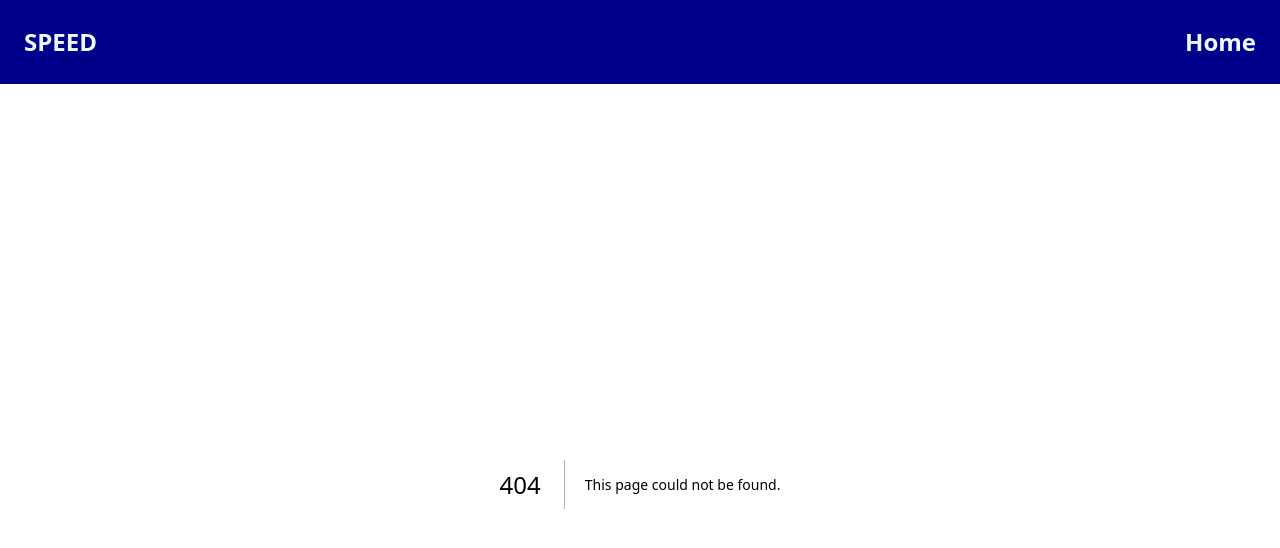
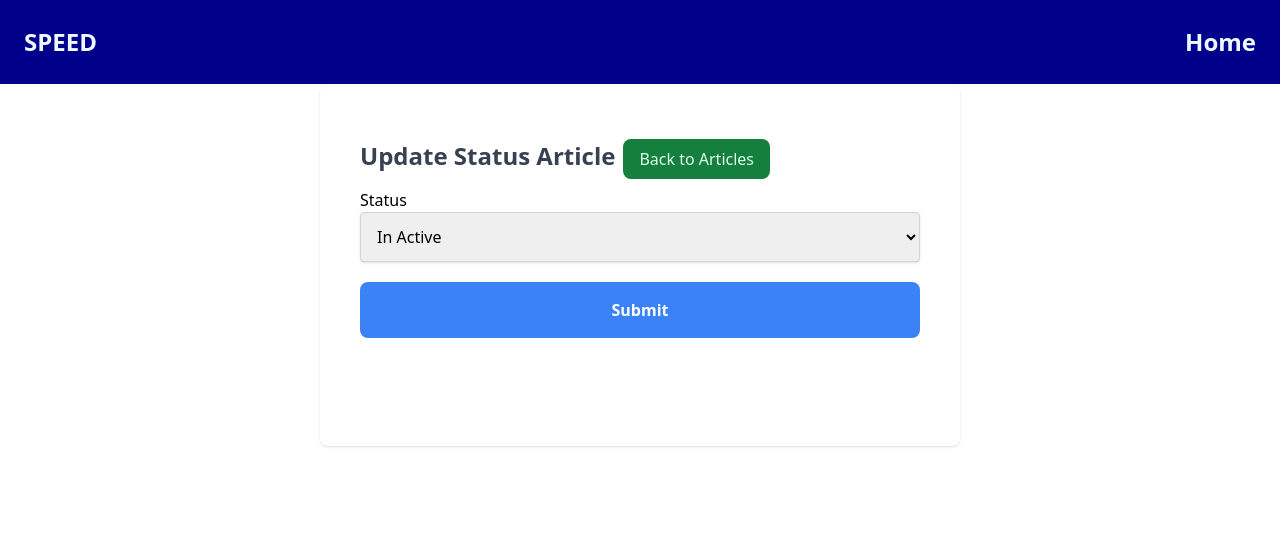
Before and after one commit to anushkanz/ENSE701, a Next.js app in the folder frontend/: page /articles/status/1 in a window 1280 px wide. Before the commit this address had no page. Shown: the top 548 px of the page. Built offline with nearby package versions, Linux system fonts and the light colour scheme; no server answers.

Commit message:
Update status feature to main

```diff
--- a/frontend/src/pages/articles/index.tsx
+++ b/frontend/src/pages/articles/index.tsx
@@ -4,6 +4,8 @@ import React, { useEffect, useState } from 'react';
 import { BrowserRouter, Route } from "react-router-dom";
 import Cookies from 'js-cookie';
 import Link from "next/link";
+import axios from "axios";
+
   const DataFetcher = () => {
     const [data, setData] = useState([]);
     const [loading, setLoading] = useState(true);
@@ -14,9 +16,6 @@ import Link from "next/link";
       fetchData();
     }, []);
 
-    const actionButton = (item: never)=>{
-        console.log(item);
-    }
     const fetchData = async () => {
       if(Cookies.get('token')){
         console.log(Cookies.get('token'));
@@ -131,11 +130,9 @@ import Link from "next/link";
                                       View
                                     </Link>
                                 ):(
-                                  <button onClick={()=>actionButton(item)}
-                                    type="button"
-                                    className="inline-block text-gray-500 hover:text-gray-700 font-semibold text-green-900 leading-tight">
-                                  Change Status
-                                  </button>
+                                  <Link href={{ pathname: 'articles/status/[id]', query: { id: item._id } }}>
+                                      Change Status
+                                    </Link>
                                 )}
                               </td>
                               <td className="px-5 py-5 border-b border-gray-200 bg-white text-sm text-right">
--- /dev/null
+++ b/frontend/src/pages/articles/status/[id].tsx
@@ -0,0 +1,89 @@
+import React, { useState, useRef, useEffect } from "react";
+import axios from "axios";
+import { useParams } from 'next/navigation';
+
+type Article = {
+  _id: string;
+  title: string;
+  authors: string;
+  source: string;
+  publication_year: string;
+  doi: string;
+  summary: string;
+  linked_discussion: string;
+  status:string;
+};
+
+const initialState = { _id: "", title: "", authors: "", source: "", publication_year: "", doi: "", summary: "", linked_discussion: "" , status: ""};
+
+export const StatusArticle = () => {
+
+  const [article, setArticle] = useState(initialState);
+  const [selected, setSelected] = useState("")
+
+  const handleChange = (event: React.ChangeEvent<HTMLInputElement>) => {
+    const { target } = event;
+    setArticle((prevState) => ({
+      ...prevState,
+      [target.name]: target.value,
+    }));
+  };
+  const params = useParams<{ id: string;}>()
+  console.log(params?.id)
+
+  const handleSubmit = () => {
+    const data = { article, params };
+    try {
+      axios.put(`http://localhost:8082/api/articles/status/${params?.id}`, data);
+
+    } catch (error: any) {
+      console.error(error.response.data);
+    }
+  };
+  useEffect(() => {
+    (async () => {
+      try {
+
+        const { data } = await axios.get(`http://localhost:8082/api/articles/${params?.id}`);
+        console.log(data);
+        setArticle(data);
+        console.log(data?.status)
+        setSelected(data?.status);
+      } catch (error: any) {
+        console.error(error.response.data);
+      }
+    })();
+  }, []);
+
+  return (
+    <><div className="bg-white p-10 rounded-lg shadow md:w-3/4 mx-auto lg:w-1/2">
+          <div className="pb-12">
+              <div className="flex space-x-2 space-y-2 flex-wrap justify-left items-baseline">
+                  <h3 className="my-4 text-2xl font-semibold text-gray-700">Update Status {article.title || ""} Article</h3>
+                  <a href="/articles" className="rounded-lg px-4 py-2 bg-green-700 text-green-100 hover:bg-green-800 duration-300">Back to Articles</a>
+              </div>
+              <form onSubmit={handleSubmit}>
+                    <div className="mb-5">
+                            <label>Status</label>
+                            <select className="border border-gray-300 shadow p-3 w-full rounded mb-"
+                            name="type"
+                            id="type"
+                            value={selected}
+                            onChange={(event) => {
+                                handleChange
+                            }}
+                            >
+                                <option key="0" value="0" >In Active</option>
+                                <option key="1" value="1">Active</option>
+                            </select>
+
+                    </div>
+                  <div className="mb-5">
+                      <button className="block w-full bg-blue-500 text-white font-bold p-4 rounded-lg" type="submit">Submit</button>
+                  </div>
+              </form>
+          </div>
+      </div></>
+  );
+};
+export default StatusArticle;
```
Also changed, not shown: 9 other files (tests, documents, lock files or other folders).
